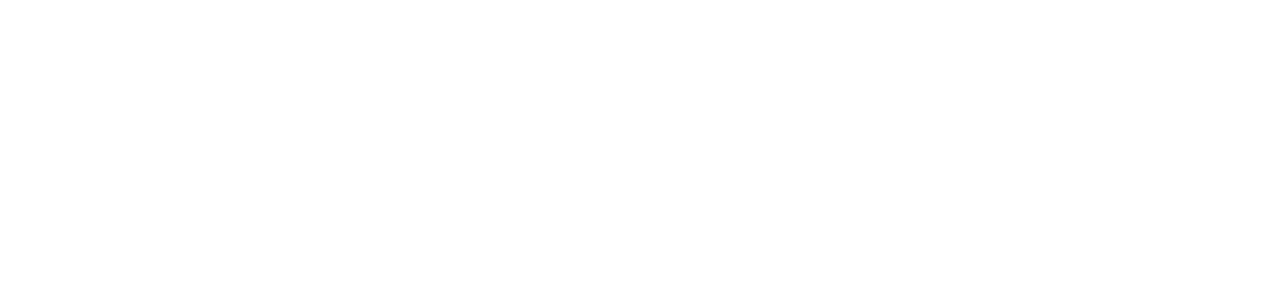
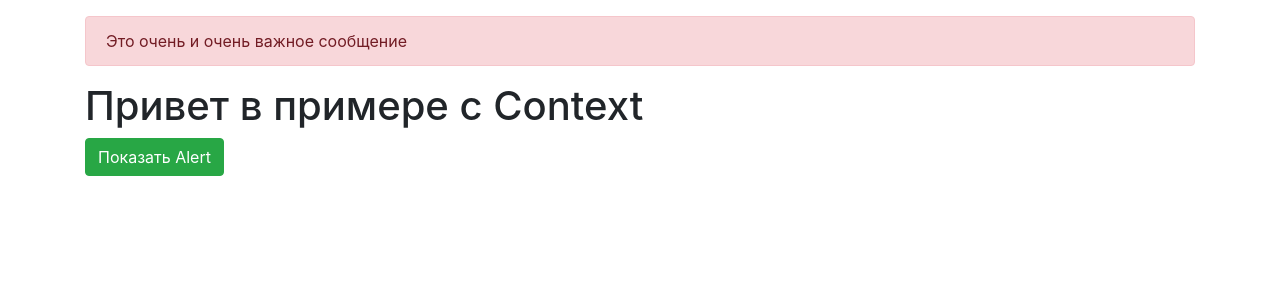
Before and after one commit to chernetskiy-ivan/react-hooks, a React (Create React App) app: page / in a window 1280 px wide. Shown: the top 300 px of the page. Built offline with nearby package versions, Linux system fonts and the light colour scheme.

Commit message:
prepare base for useContext

```diff
--- /dev/null
+++ b/src/Alert.js
@@ -0,0 +1,9 @@
+import React from 'react'
+
+export default function Alert() {
+    return (
+        <div className={'alert alert-danger'}>
+            Это очень и очень важное сообщение
+        </div>
+    )
+}
--- a/src/App.js
+++ b/src/App.js
@@ -1,10 +1,13 @@
 import React from 'react'
+import Main from './Main'
+import Alert from './Alert'
 
 function App() {
 
   return (
-    <div>
-
+    <div className={'container pt-3'}>
+      <Alert />
+      <Main />
     </div>
   );
 }
--- /dev/null
+++ b/src/Main.js
@@ -0,0 +1,10 @@
+import React from 'react'
+
+export default function Main() {
+    return(
+        <>
+            <h1>Привет в примере с Context</h1>
+            <button className="btn btn-success">Показать Alert</button>
+        </>
+    )
+}
```
